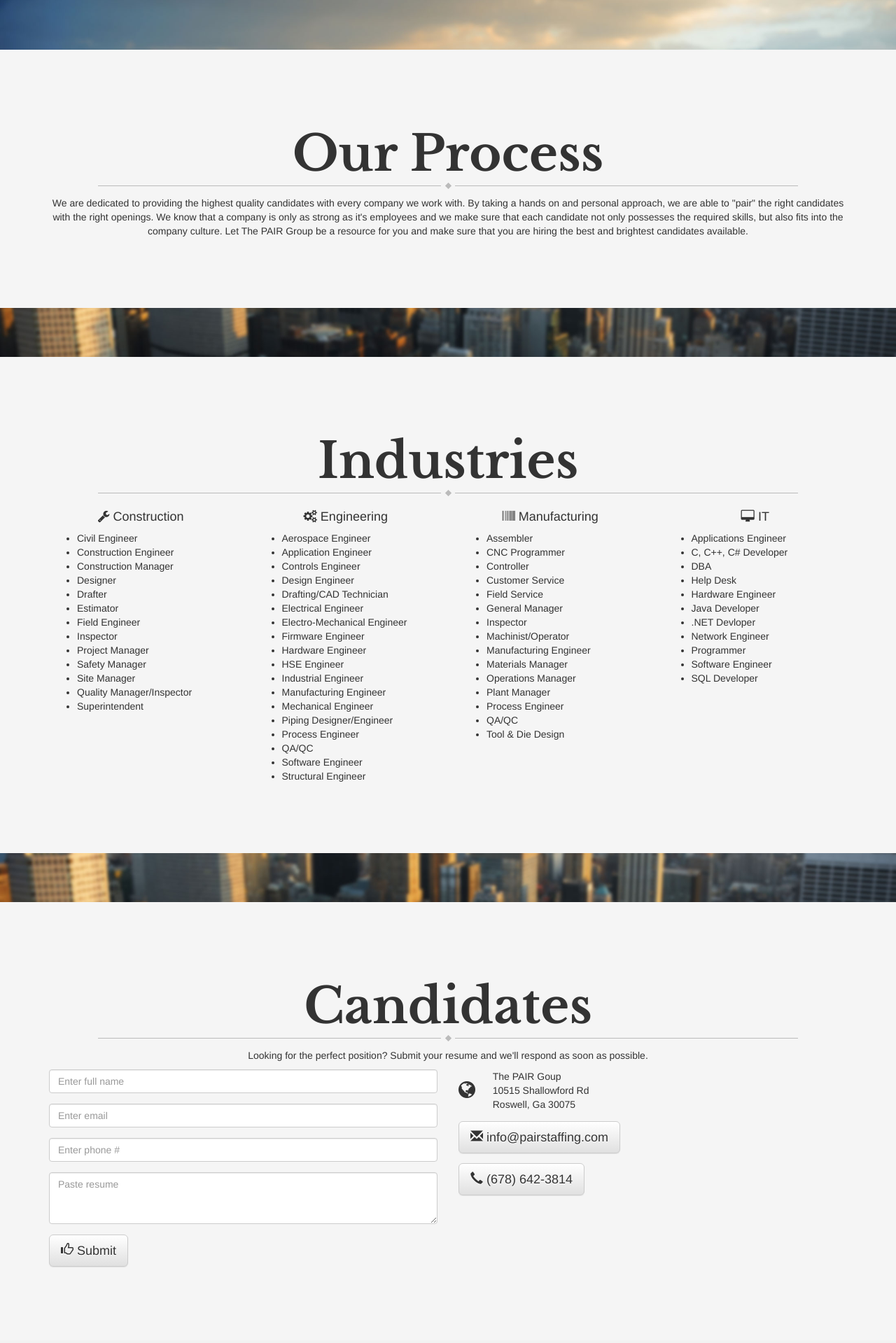
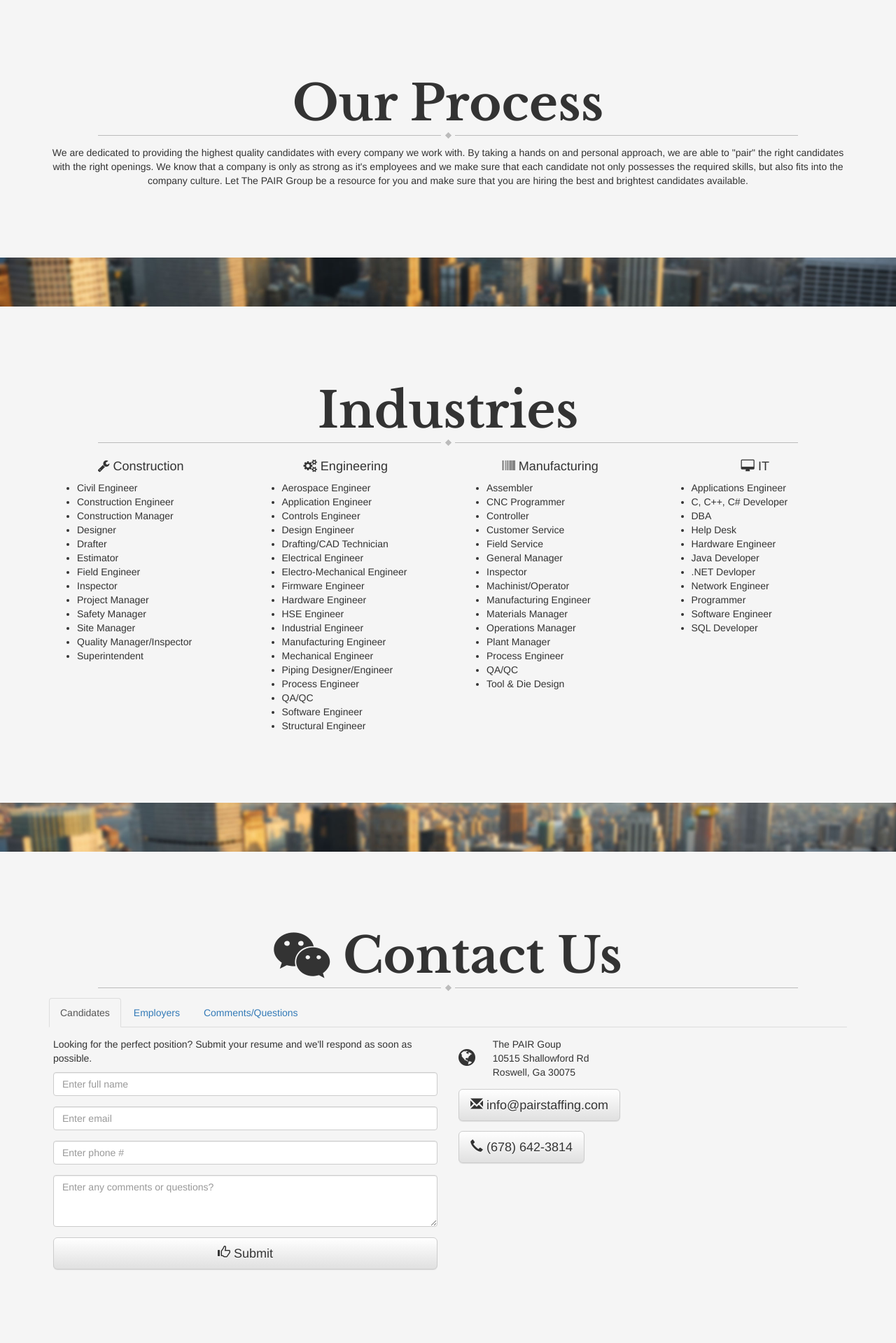
Before and after one commit to barberj/pair_staffing, a Flask app: page / in a window 1280 px wide. Shown: the part 871-2790 px from the top of the page at 70% size. Before the commit the page ends 2682 px from the top, so only its background shows below. Run offline with Flask 2, Linux system fonts and the light colour scheme; some libraries are stand-ins or nearby versions.

Commit message:
tabbed contact forms

```diff
--- a/static/custom.css
+++ b/static/custom.css
@@ -38,7 +38,7 @@ section {
   font-size: 19px;
 }
 
-.industries {
+.nav-tabs li.active a {
   background: #F5F5F5;
 }
 
@@ -63,6 +63,19 @@ nav {
 }
 
 #affixed-menu {
+  position: fixed;
   width: 100%;
   z-index: 999999;
 }
+
+.nav-tabs.contact {
+  margin-bottom: 1em;
+}
+
+.tab-content.contact {
+  padding-left: 1.5em;
+}
+
+.form-group .btn {
+  width: 100%
+}
--- a/templates/index.html
+++ b/templates/index.html
@@ -11,7 +11,7 @@
   <title>Pair Staffing</title>
 </head>
 <body>
-  <div data-spy="affix" data-offset-top="60" data-offset-bottom="200" id="affixed-menu">
+  <div id="affixed-menu">
     <nav class="navbar navbar-default" role="navigation">
       <div class="navbar-header">
         <button type="button" class="navbar-toggle collapsed" data-toggle="collapse" data-target="#bs-example-navbar-collapse-1">
@@ -141,16 +141,22 @@ We are dedicated to providing the highest quality candidates with every company
       </div>
     </div>
   </section>
-  <section class="candidate white" id="candidates">
+  <section class="contact white">
     <div class="container">
       <div class="row">
         <div class="col-md-12">
-          <h1>Candidates</h1>
+          <h1><i class="fa fa-wechat"></i> Contact Us</h1>
+          <ul class="nav nav-tabs contact" role="tablist">
+            <li class="active"><a href="#candidates" role="tab" data-toggle="tab">Candidates</a></li>
+            <li><a href="#employers" role="tab" data-toggle="tab">Employers</a></li>
+            <li><a href="#other" role="tab" data-toggle="tab">Comments/Questions</a></li>
+          </ul>
+          <div class="row text-left">
+            <div class="tab-content col-md-6 contact">
+              <div class="tab-pane" id="candidates">
                 <p>
       Looking for the perfect position? Submit your resume and we'll respond as soon as possible.
                 </p>
-          <div class="row text-left">
-            <div class="col-md-6">
                 <form role="form">
                   <div class="form-group">
                     <label class="sr-only" for="name">Name</label>
@@ -174,6 +180,67 @@ Looking for the perfect position? Submit your resume and we'll respond as soon a
                     </button>
                   </div>
                 </form>
+              </div>
+              <div class="tab-pane" id="employers">
+                <p>
+      Looking for the perfect candidate? Submit your position and we'll respond as soon as possible.
+                </p>
+                <form role="form">
+                  <div class="form-group">
+                    <label class="sr-only" for="company">Company</label>
+                    <input type="company" class="form-control" id="company" placeholder="Enter company name">
+                  </div>
+                  <div class="form-group">
+                    <label class="sr-only" for="name">Contact Name</label>
+                    <input type="text" class="form-control" id="name" placeholder="Enter contact name">
+                  </div>
+                  <div class="form-group">
+                    <label class="sr-only" for="email">Email</label>
+                    <input type="email" class="form-control" id="email" placeholder="Enter email">
+                  </div>
+                  <div class="form-group">
+                    <label class="sr-only" for="phone">Phone</label>
+                    <input type="email" class="form-control" id="phone" placeholder="Enter phone #">
+                  </div>
+                  <div class="form-group">
+                    <label class="sr-only" for="details">Position Details</label>
+                    <textarea class="form-control" rows="3" id="details" placeholder="Position Details"></textarea>
+                  </div>
+                  <div class="form-group">
+                    <button type="button" class="btn btn-default btn-lg phone">
+                      <span class="glyphicon glyphicon-thumbs-up"></span> Submit
+                    </button>
+                  </div>
+                </form>
+              </div>
+              <div class="tab-pane active" id="other">
+                <p>
+      Looking for the perfect position? Submit your resume and we'll respond as soon as possible.
+                </p>
+                <form role="form">
+                  <div class="form-group">
+                    <label class="sr-only" for="name">Name</label>
+                    <input type="text" class="form-control" id="name" placeholder="Enter full name">
+                  </div>
+                  <div class="form-group">
+                    <label class="sr-only" for="email">Email</label>
+                    <input type="email" class="form-control" id="email" placeholder="Enter email">
+                  </div>
+                  <div class="form-group">
+                    <label class="sr-only" for="phone">Phone</label>
+                    <input type="email" class="form-control" id="phone" placeholder="Enter phone #">
+                  </div>
+                  <div class="form-group">
+                    <label class="sr-only" for="comment">Comments or questions</label>
+                    <textarea class="form-control" rows="3" id="comment" placeholder="Enter any comments or questions?"></textarea>
+                  </div>
+                  <div class="form-group">
+                    <button type="button" class="btn btn-default btn-lg phone">
+                      <span class="glyphicon glyphicon-thumbs-up"></span> Submit
+                    </button>
+                  </div>
+                </form>
+              </div>
             </div>
             <div class="irl col-md-6">
               <div class="row row-eq-height">
```
Lines whose indentation alone changed are shown as unchanged.
